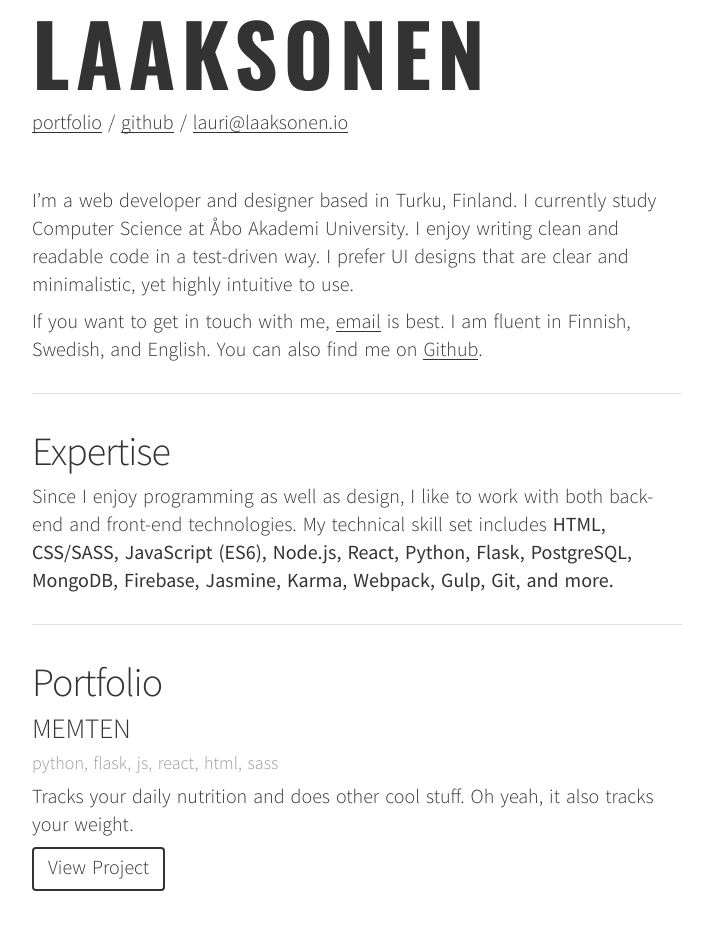
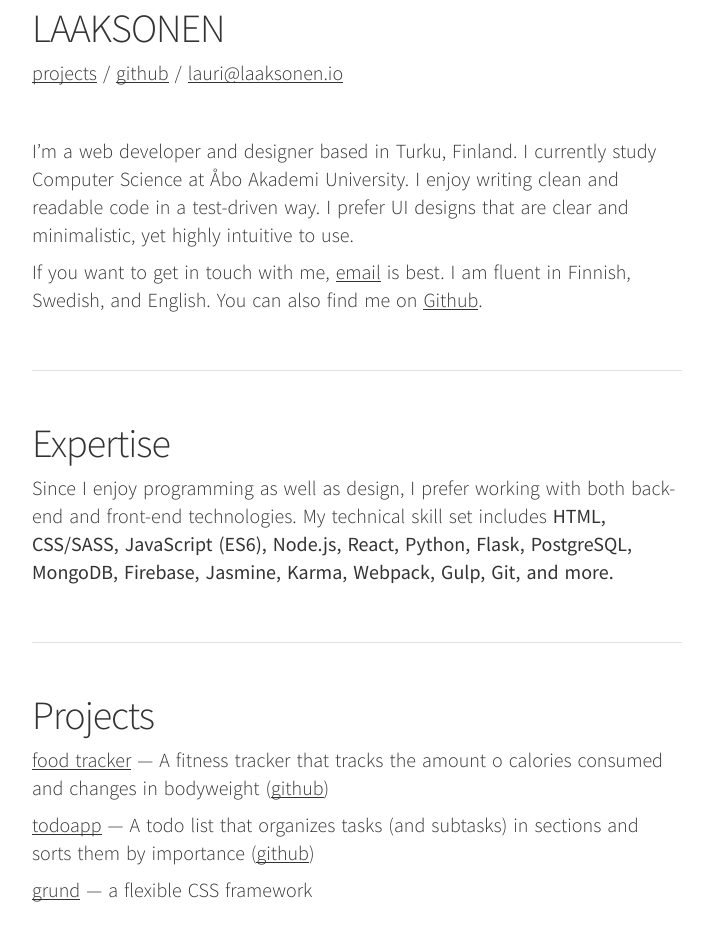
Before and after one commit to laaksonen/laaksonen.github.io, a website: page index.html in a window 1280 px wide. Shown: the part 153-1092 px from the top of the page, without its empty margins (283-984 px from the left). Drawn offline with nearby package versions, Linux system fonts and the light colour scheme.

Commit message:
Change projects section to be list based

```diff
--- a/index.html
+++ b/index.html
@@ -10,8 +10,8 @@
     <div class="container">
 
       <h1 class="lauri">LAURI</h1>
-      <h1 class="laaksonen">LAAKSONEN</h1>
-      <p><a href="#portfolio">portfolio</a> /
+      <h1>LAAKSONEN</h1>
+      <p><a href="#portfolio">projects</a> /
          <a href="https://github.com/laaksonen">github</a> /
          <a href="mailto:lauri@laaksonen.io">lauri@laaksonen.io</a></p>
 
@@ -28,30 +28,20 @@
       <hr />
 
       <h1>Expertise</h1>
-      <p>Since I enjoy programming as well as design, I like to work with both back-end and front-end technologies.
+      <p>Since I enjoy programming as well as design, I prefer working with both back-end and front-end technologies.
       My technical skill set includes <span class="skill-set">HTML, CSS/SASS, JavaScript (ES6),
       Node.js, React, Python, Flask, PostgreSQL, MongoDB, Firebase, Jasmine, Karma, Webpack, Gulp, Git, and more.</span></p>
 
       <hr />
 
-      <h1 id="portfolio">Portfolio</h1>
+      <h1 id="portfolio">Projects</h1>
 
-      <h3>MEMTEN</h3>
-      <h5 class="technology-stack">python, flask, js, react, html, sass</h5>
-      <p>Tracks your daily nutrition and does other cool stuff. Oh yeah, it
-      also tracks your weight.</p>
-      <a href="#" class="btn hollow">View Project</a>
-      <br />
-      <br />
-      <br />
-      <br />
-      <br />
-      <br />
-      <br />
-      <br />
-      <br />
-      <br />
-      <br />
+      <ul>
+        <li><p><a href="#">food tracker</a> — A fitness tracker that tracks the amount o calories consumed and changes in bodyweight (<a href="#">github</a>)</p></li>
+        <li><p><a href="#">todoapp</a> — A todo list that organizes tasks (and subtasks) in sections and sorts them by importance (<a href="#">github</a>) </p></li>
+        <li><p><a href="https://github.com/laaksonen/grund">grund</a> — a flexible CSS framework</p></li>
+      </ul>
+
       <hr />
 
       <div>
--- a/src/scss/_custom-styles.scss
+++ b/src/scss/_custom-styles.scss
@@ -1,3 +1,8 @@
+hr {
+  margin-top: 5.6rem;
+  margin-bottom: 5rem;
+}
+
 .lauri,
 .laaksonen {
   font-family: 'Oswald', sans-serif;
@@ -7,15 +12,11 @@
 }
 
 .lauri {
-  margin-top: 56px;
-}
-
-.laaksonen {
-  margin-top: 0rem;
+  margin-top: 5.6rem;
 }
 
 .about-me-intro {
-  margin-top: 50px;
+  margin-top: 5rem;
 }
 
 .skill-set {
@@ -38,5 +39,5 @@
 .contact-form-textarea {
   height: auto;
   width: 100%;
-  max-width: 600px;
+  max-width: 500px;
 }
```
Also changed, not shown: dist/css/main.css, dist/css/main.min.css.
